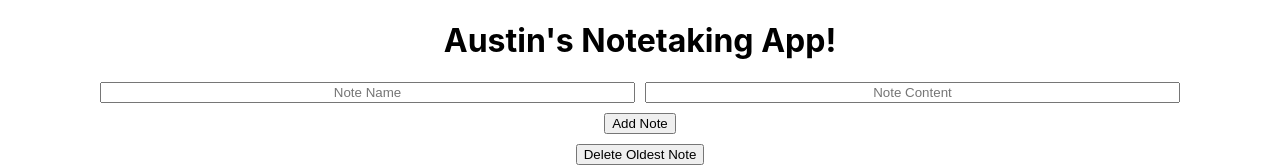
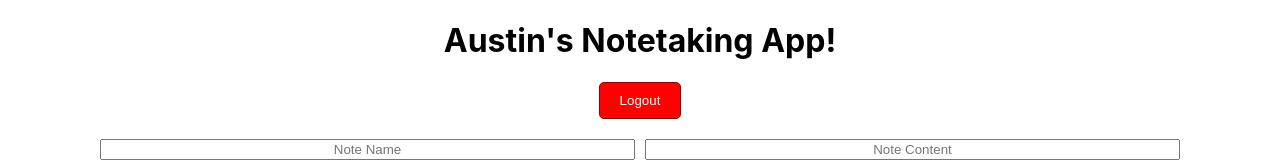
Before and after one commit to ahburgess22/note-taking-app, a React (Create React App) app in the folder frontend/: page /notes in a window 1280 px wide. Shown: the top 168 px of the page. Built offline with nearby package versions, Linux system fonts and the light colour scheme; no server answers; sample sign-in values are in the browser's storage.

Commit message:
Added logout functionality

```diff
--- a/frontend/src/Notes.js
+++ b/frontend/src/Notes.js
@@ -1,10 +1,12 @@
 import React, { useState, useEffect } from 'react';
 import axios from 'axios';
+import { useNavigate } from 'react-router-dom';
 
 const Notes = () => {
   const [notes, setNotes] = useState([]);
   const [newNote, setNewNote] = useState({ name: '', content: '' });
   const [editingNote, setEditingNote] = useState(null); // state to track which note is being edited
+  const navigate = useNavigate();
 
   // Fetch notes from Flask API when the component mounts
   useEffect(() => {
@@ -29,6 +31,16 @@ const Notes = () => {
       });
     }
   }, []);
+
+  // Handle logging user out
+  const handleLogout = () => {
+
+    // Remove token from localStorage
+    localStorage.removeItem('authToken');
+
+    // Redirect to login page
+    navigate('/login');
+  };
 
   // Handle form input changes
   const handleInputChange = (e) => {
@@ -120,6 +132,10 @@ const Notes = () => {
     <div style={{ textAlign: 'center', padding: '0 100px' }}>
       <h1>Austin's Notetaking App!</h1>
 
+      <button onClick={handleLogout} style = {{ marginBottom: '20px', backgroundColor: 'red', color: 'white', border: '1px solid darkred', padding: '10px 20px', cursor: 'pointer', borderRadius: '5px'}}>
+        Logout
+      </button>
+
       <form onSubmit={handleSubmit} style={{ display: 'flex', justifyContent: 'center', gap: '10px' }}>
         <input
           type="text"
```
